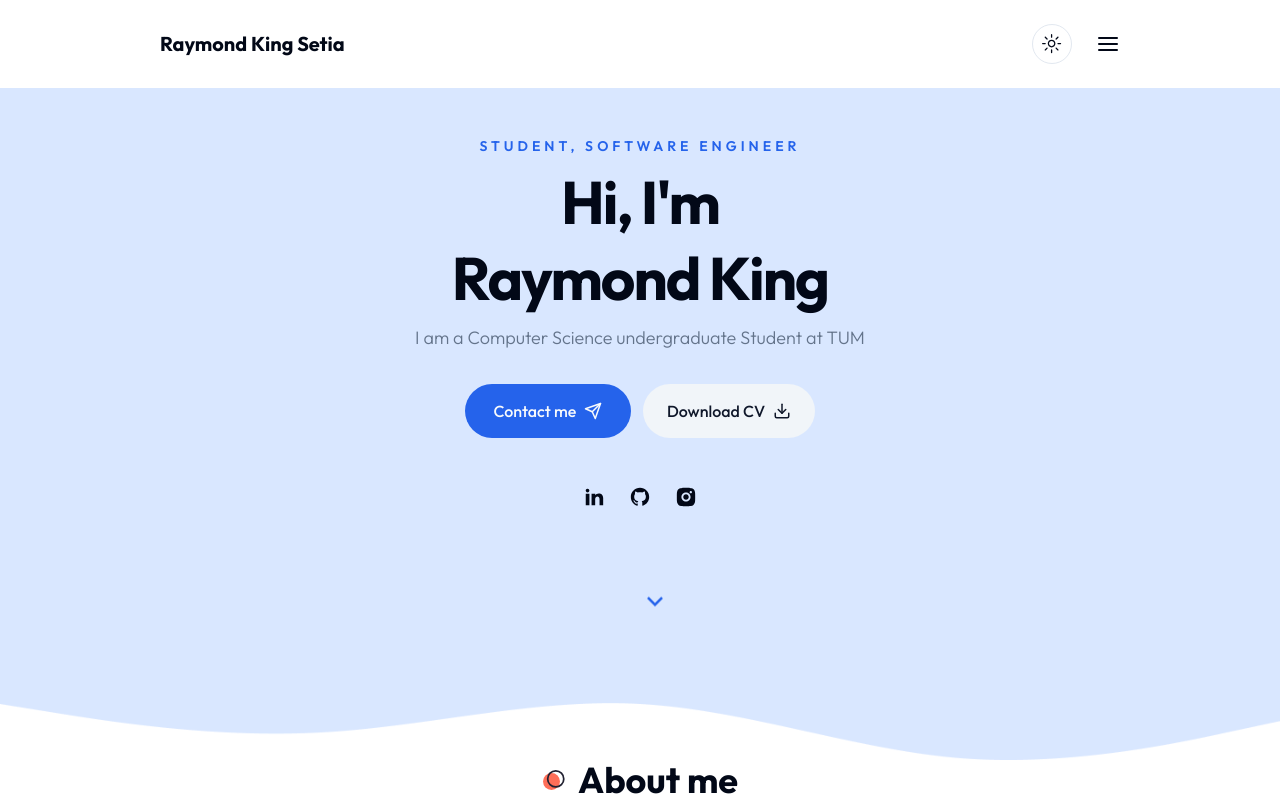
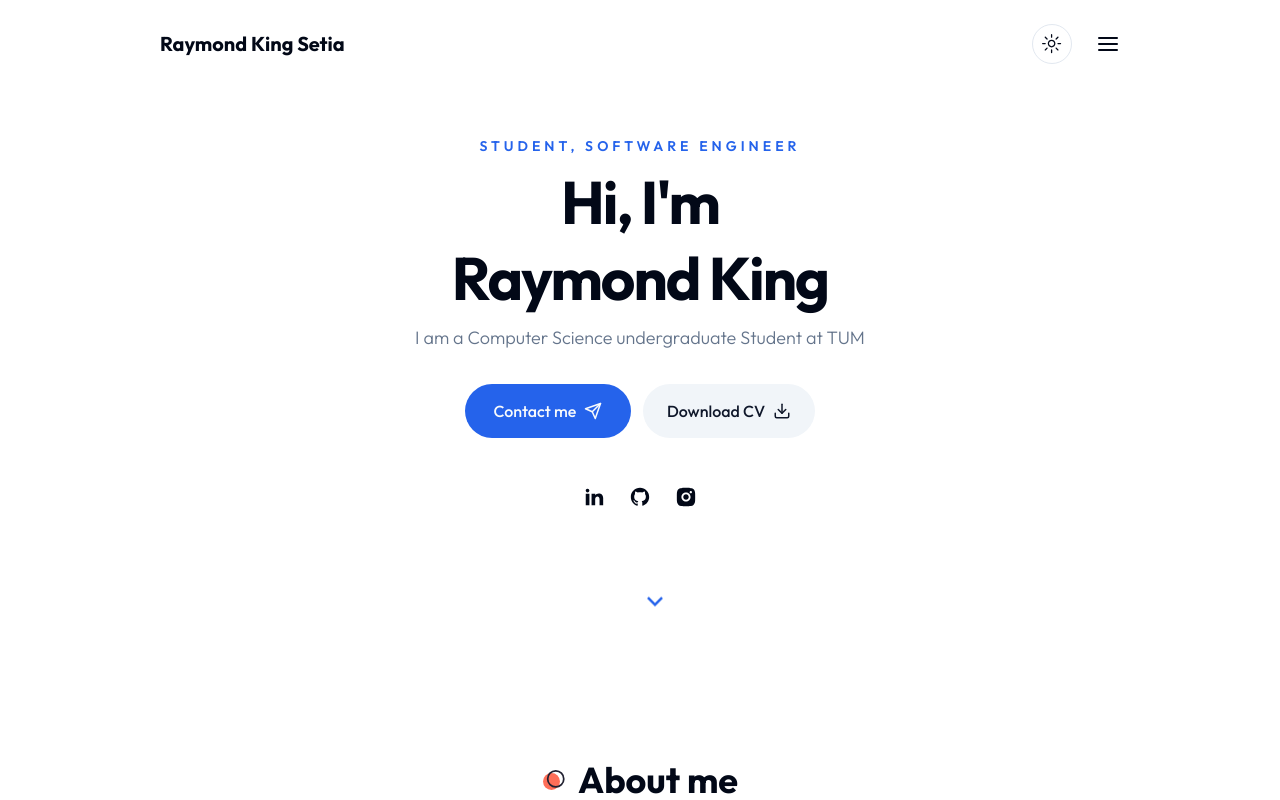
Before and after one commit to raymondkings/raymond-king, a Next.js app: page / in a window 1280 px wide. Shown: the top 800 px of the page. Built offline with nearby package versions, Linux system fonts and the light colour scheme.

Commit message:
no bg for hero

```diff
--- a/tailwind.config.js
+++ b/tailwind.config.js
@@ -78,7 +78,7 @@ module.exports = {
         "accordion-up": "accordion-up 0.2s ease-out",
       },
       backgroundImage: {
-        hero: 'url(/hero/hero-bg.png)',
+        // hero: 'url(/hero/hero-bg.png)',
         hero_shape: 'url(/hero/shape-1.svg)',
         hero_shape2_light: 'url(/hero/shape-2-light.svg)',
         hero_shape2_dark: 'url(/hero/shape-2-dark.svg)',
```
